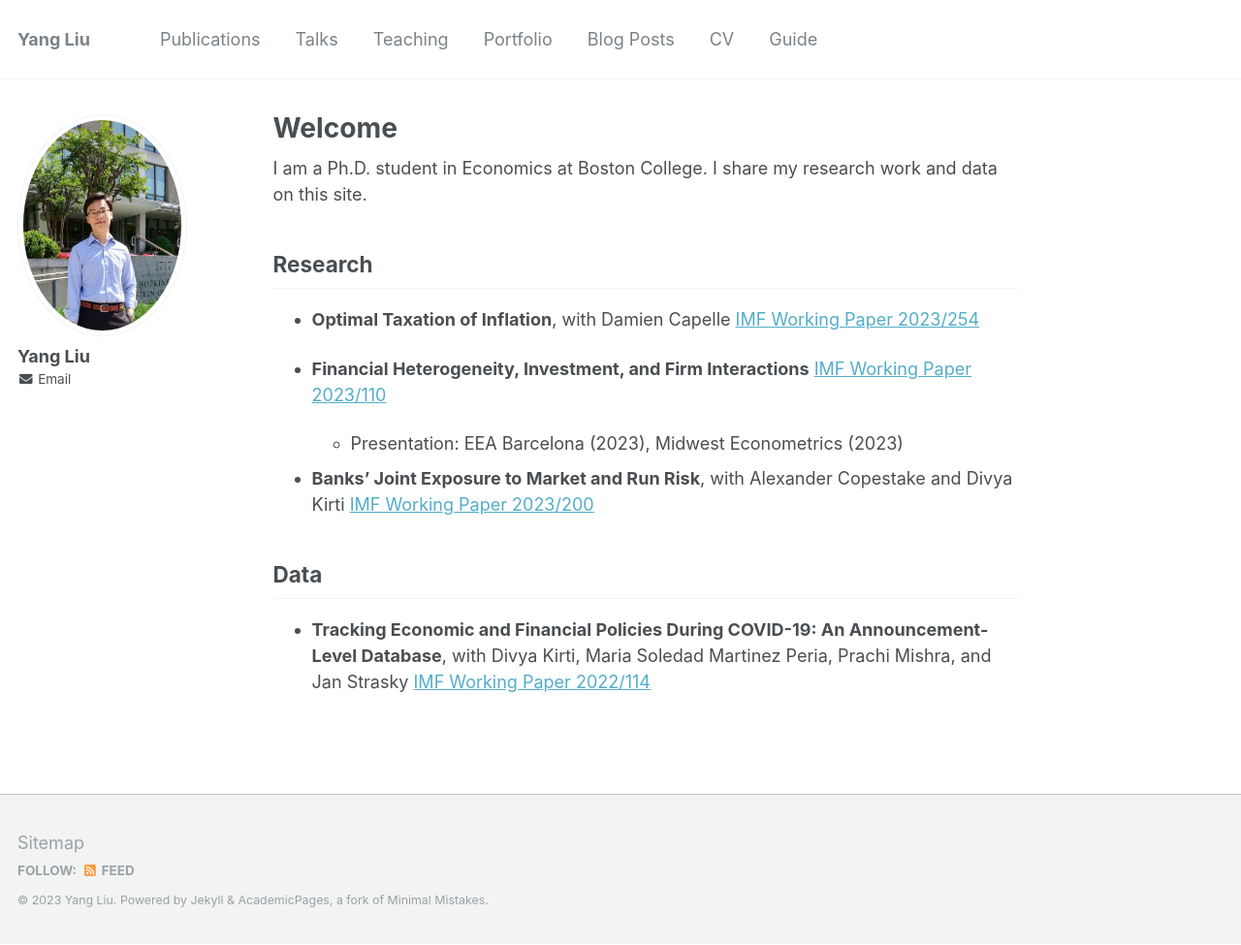
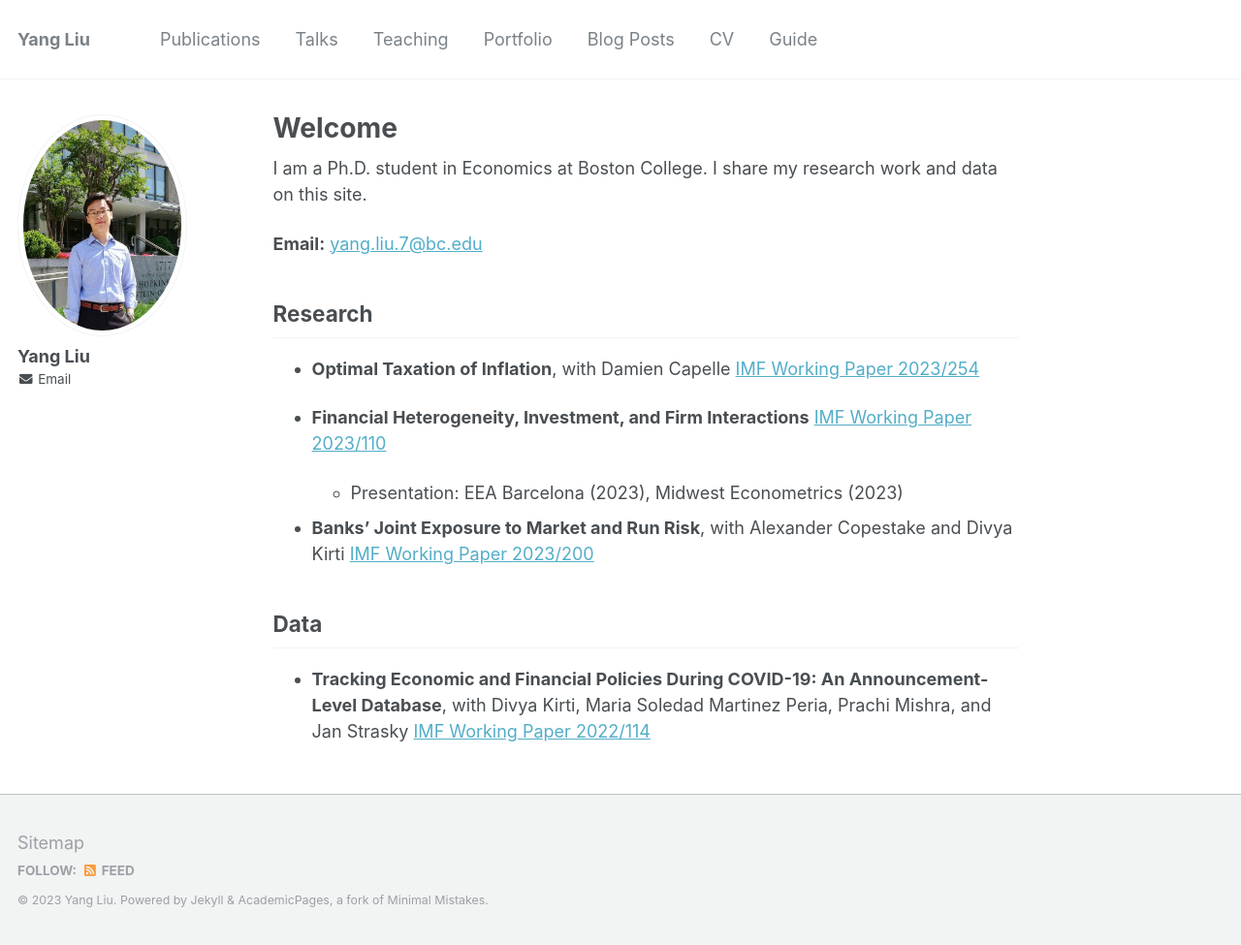
Before and after one commit to yangliu-95/yangliu-95.github.io, a Jekyll site: the page built from _pages/about.md, in a window 1280 px wide and 975 px high. Shown: the whole window at 97% size. Built offline with Jekyll 4.4.1, drawn with Linux system fonts in a browser that asks for light colours.

Commit message:
Update about.md

```diff
--- a/_pages/about.md
+++ b/_pages/about.md
@@ -10,6 +10,7 @@ redirect_from:
 
 I am a Ph.D. student in Economics at Boston College. I share my research work and data on this site.
 
+**Email:** [yang.liu.7@bc.edu](yang.liu.7@bc.edu)
 
 ## Research
 
```
